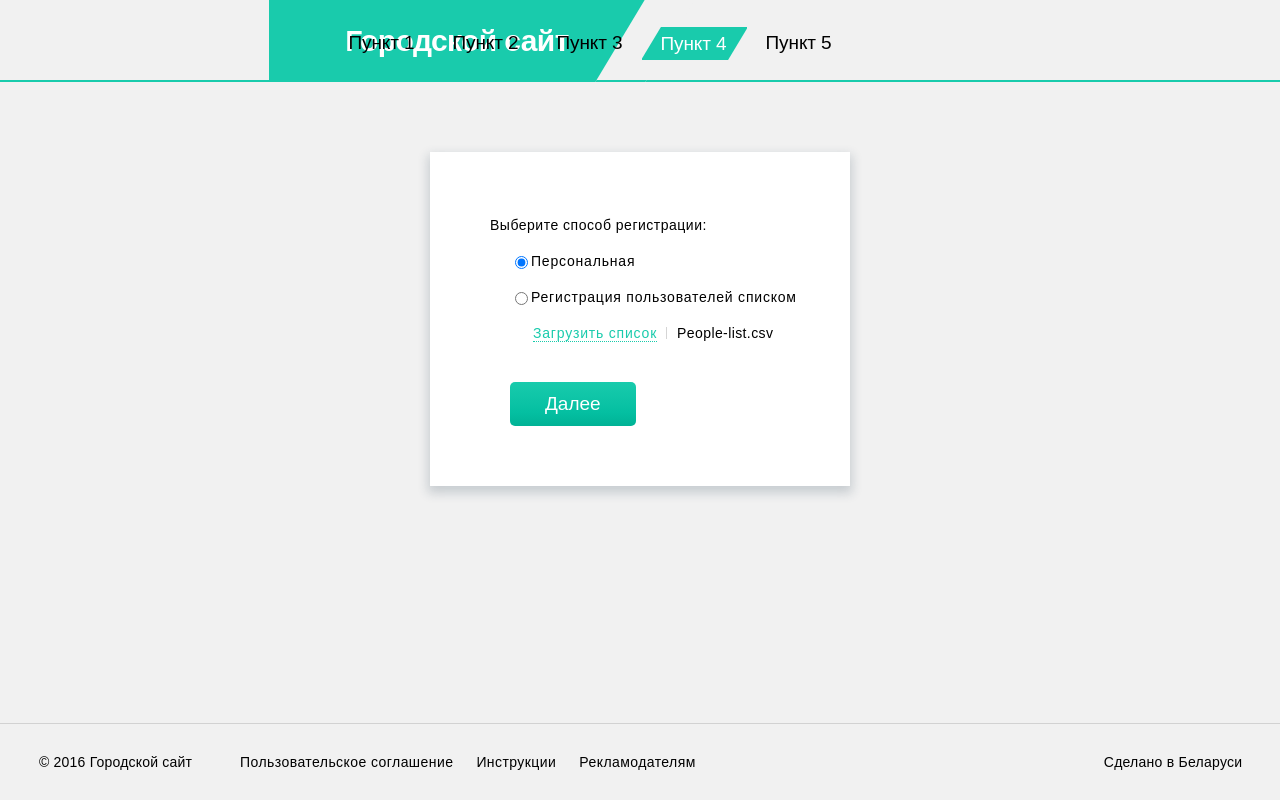
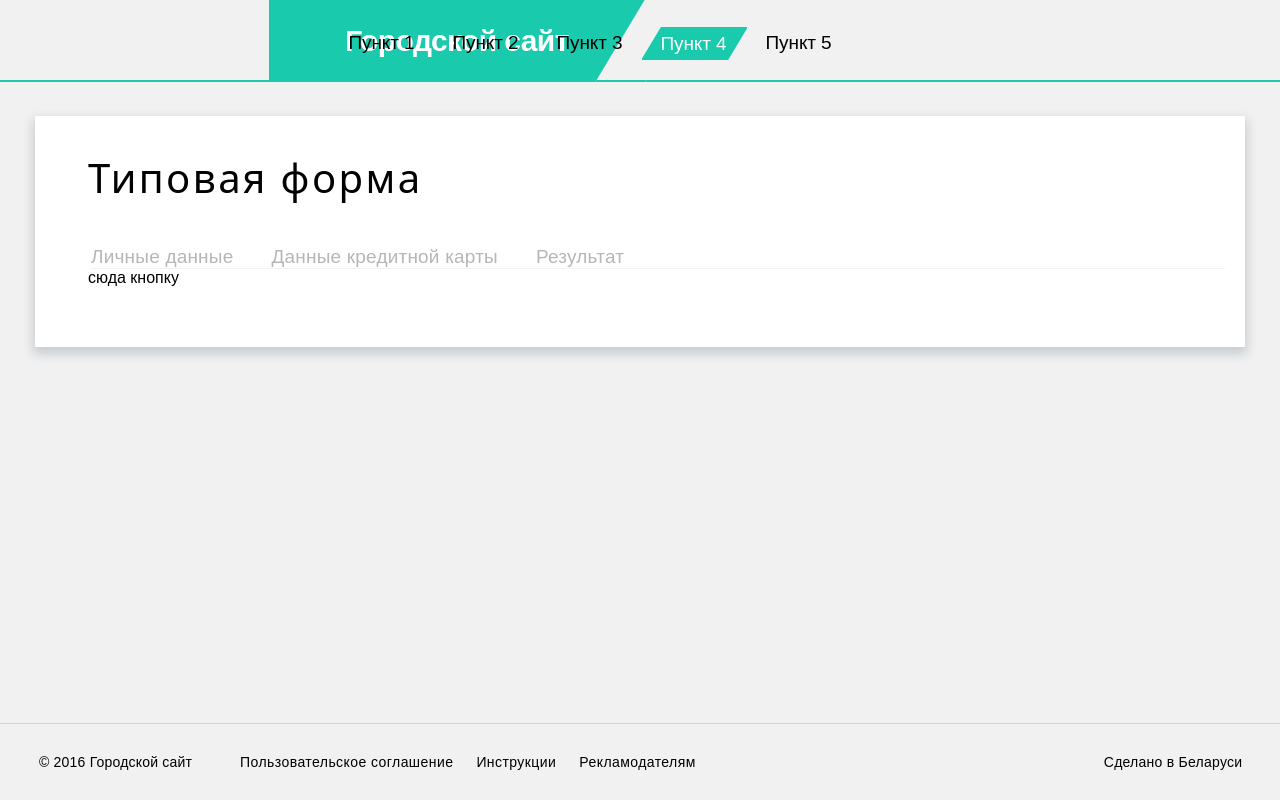
Before and after one commit to JimakPasha/registrations-users, a React app: page / in a window 1280 px wide. Built offline with nearby package versions, Linux system fonts and the light colour scheme; the HTML template or start-up script is replaced by a standard one.

Commit message:
add: start page

```diff
--- a/src/App.js
+++ b/src/App.js
@@ -1,7 +1,8 @@
 import React from 'react';
 import Header from './components/Header/Header';
-import StartPage from './components/pages/StartPage/StartPage';
+// import StartPage from './components/pages/StartPage/StartPage';
 import Footer from './components/Footer/Footer';
+import PersonFormPage from './components/pages/PersonFormPage/PersonFormPage';
 import './styles/global.scss';
 
 const App = () => {
@@ -10,7 +11,8 @@ const App = () => {
       <Header />
       <main className="main">
         <div className="container">
-          <StartPage />
+          {/* <StartPage /> */}
+          <PersonFormPage />
         </div>
       </main>
       <Footer />
--- /dev/null
+++ b/src/components/pages/PersonFormPage/PersonFormPage.js
@@ -0,0 +1,34 @@
+import React from 'react';
+import './PersonFormPage.scss';
+
+const PersonFormPage = () => {
+  return (
+    <div className="forms-wrap box">
+      <div className="forms-wrap__header">
+        <h2 className="forms-wrap__title">Типовая форма</h2>
+        <nav className="forms-wrap__navigations">
+          <ul className="forms-wrap__list">
+            <li className="forms-wrap__item">
+              <a className="forms-wrap__links" href="/">
+                Личные данные
+              </a>
+            </li>
+            <li className="forms-wrap__item">
+              <a className="forms-wrap__links" href="/">
+                Данные кредитной карты
+              </a>
+            </li>
+            <li className="forms-wrap__item">
+              <a className="forms-wrap__links" href="/">
+                Результат
+              </a>
+            </li>
+          </ul>
+        </nav>
+      </div>
+      <div className="form-wrap__footer">сюда кнопку</div>
+    </div>
+  );
+};
+
+export default PersonFormPage;
--- /dev/null
+++ b/src/components/pages/PersonFormPage/PersonFormPage.scss
@@ -0,0 +1,31 @@
+.forms-wrap {
+  margin-top: 34px;
+  padding: 34px 20px 60px 53px;
+
+  &__list {
+    display: flex;
+  }
+
+  &__title {
+    font-size: 40px;
+    font-weight: 300;
+    font-family: system-ui;
+    letter-spacing: 2.4px;
+    margin-bottom: 41px;
+  }
+
+  &__navigations {
+    margin-left: 3px;
+    border-bottom: 1px solid #f2f2f2;
+  }
+
+  &__list {
+    font-size: 19px;
+  }
+
+  &__item {
+    letter-spacing: 0.2px;
+    margin-right: 38px;
+    color: #b6b6b6;
+  }
+}
```
